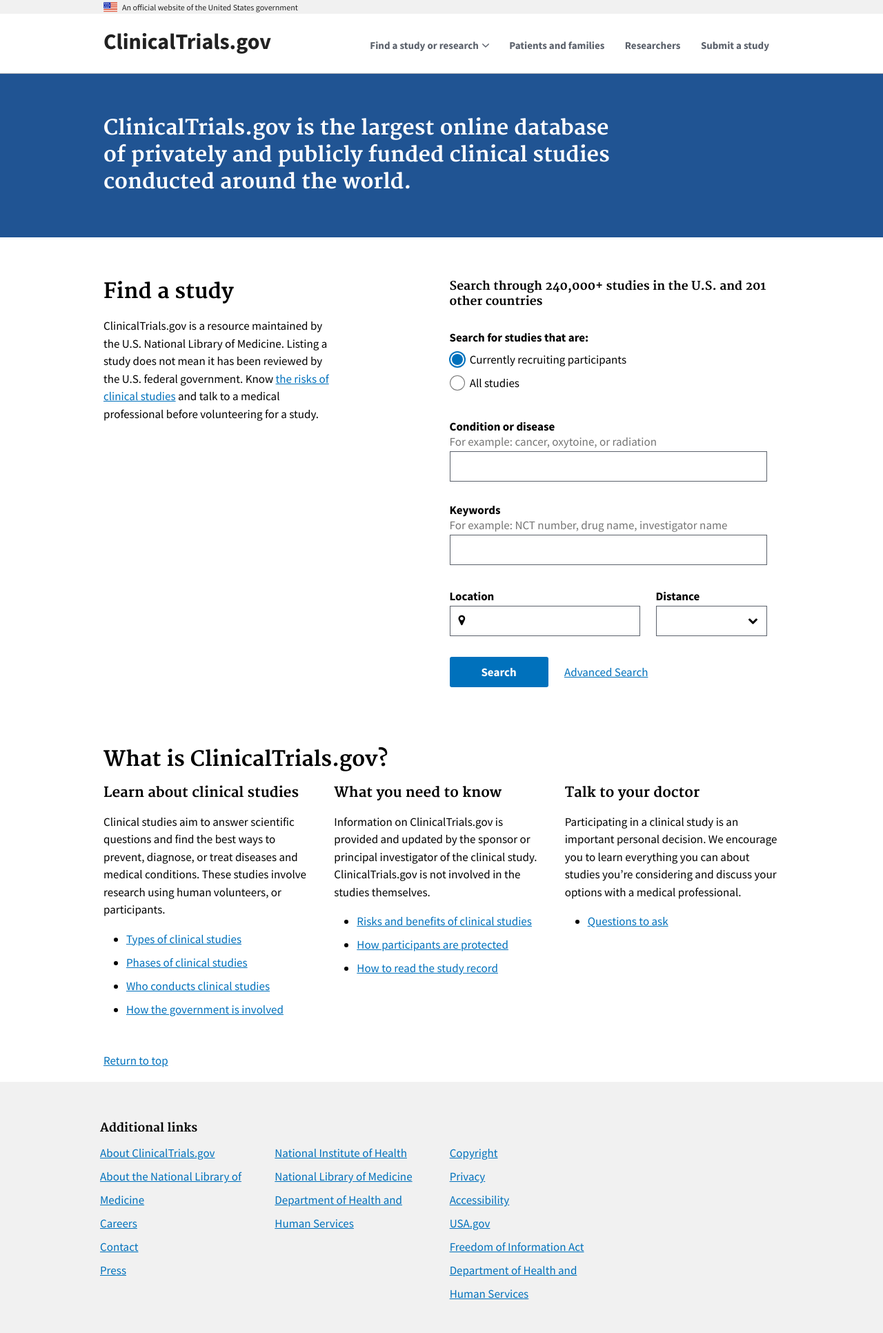
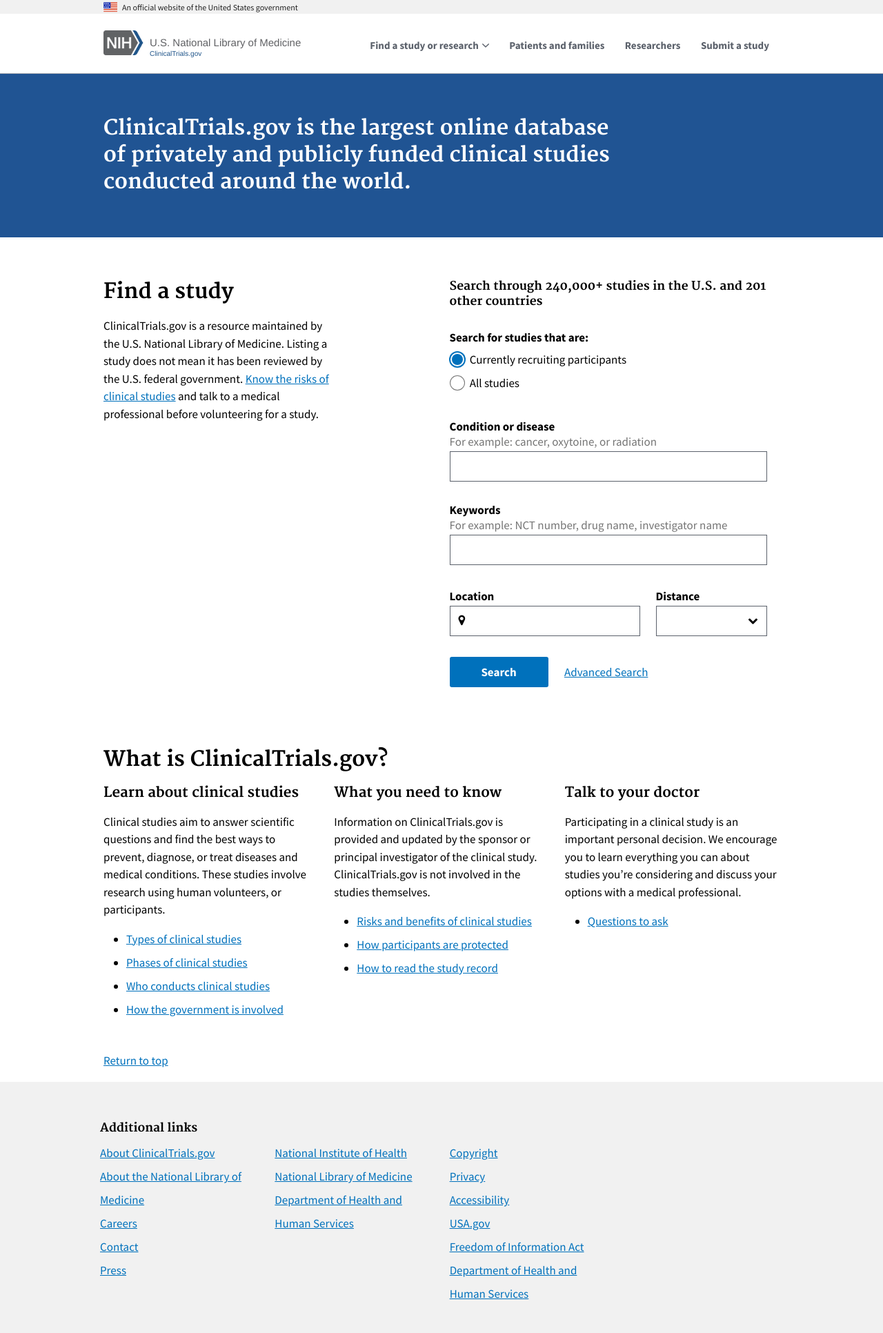
Before and after one commit to 18F/clinical-trials-prototype, a Jekyll site: the page built from pages/home.md, in a window 1280 px wide. Shown: the whole page at 69% size. Built offline with Jekyll 4.4.1, drawn with Linux system fonts in a browser that asks for light colours.

Commit message:
Update header logo

```diff
--- a/_layouts/base.html
+++ b/_layouts/base.html
@@ -29,9 +29,16 @@
         <div class="usa-navbar">
           <button class="usa-menu-btn">Menu</button>
           <div class="usa-logo" id="logo">
+<!--             <em class="usa-logo-text">
+              <a href="{{ site.baseurl }}/" accesskey="1" title="Home" aria-label="Home">ClinicalTrials.gov</a>
+            </em> -->
+          <a href="{{ header.href | default: site.baseurl }}/" title="Home">
+            <img class="logo-icon" src="{{ site.baseurl }}/assets/img/nih.png" alt="">
             <em class="usa-logo-text">
-              <a href="{{ site.baseurl }}/" accesskey="1" title="Home" aria-label="Home">ClinicalTrials.gov</a>
+              <span class="usa-logo-text-title">U.S. National Library of Medicine</span>
+              <span class="usa-logo-text-website">ClinicalTrials.gov</span>
             </em>
+          </a>
           </div>
         </div>
         <nav role="navigation" class="usa-nav">
--- a/_sass/_custom.scss
+++ b/_sass/_custom.scss
@@ -625,3 +625,65 @@
     }
   }
 }
+
+// Logo ------- //
+
+.usa-header-basic {
+  .usa-navbar {
+    @include media($nav-width) {
+      width: 302px;
+    }
+  }
+
+  .usa-logo {
+    width: calc(100% - 58px - 1.5rem);
+
+    @include media($nav-width) {
+      // bottom: 12px;
+      width: 100%;
+    }
+
+    a {
+      @include media($nav-width) {
+        display: block;
+      }
+    }
+  }
+}
+
+.logo-icon {
+  float: left;
+  margin-right: 8px;
+  margin-top: 8px;
+  width: 40px;
+
+  @include media($nav-width) {
+    height: 36px;
+    margin-top: -1px;
+    width: auto;
+  }
+}
+
+.usa-logo-text {
+  color: #616265;
+  font-family: $helvetica;
+
+  @include media($nav-width) {
+    font-size: 15px;
+    line-height: 0.9;
+    padding-top: 10px;
+  }
+}
+
+.usa-logo-text-title {
+  font-weight: 500;
+}
+
+.usa-logo-text-website {
+  color: #20558a;
+  font-weight: $font-normal;
+
+  @include media($nav-width) {
+    font-size: 10px;
+  }
+}
--- a/pages/home.md
+++ b/pages/home.md
@@ -12,7 +12,7 @@
   <div class="usa-grid">
     <div class="usa-width-one-half trial-info">
       <h2>Find a study</h2>
-      <p>ClinicalTrials.gov is a resource maintained by the U.S. National Library of Medicine. Listing a study does not mean it has been reviewed by the U.S. federal government. Know <a href="https://clinicaltrials.gov/ct2/about-studies/learn#Considerations">the risks of clinical studies</a> and talk to a medical professional before volunteering for a study.</p>
+      <p>ClinicalTrials.gov is a resource maintained by the U.S. National Library of Medicine. Listing a study does not mean it has been reviewed by the U.S. federal government. <a href="https://clinicaltrials.gov/ct2/about-studies/learn#Considerations">Know the risks of clinical studies</a> and talk to a medical professional before volunteering for a study.</p>
     </div>
     <div class="usa-width-one-half">
 <!--       <form class="form-search" action="{{ site.baseurl }}/search-results/">
```
Also changed, not shown: assets/img/nih.png (added).
